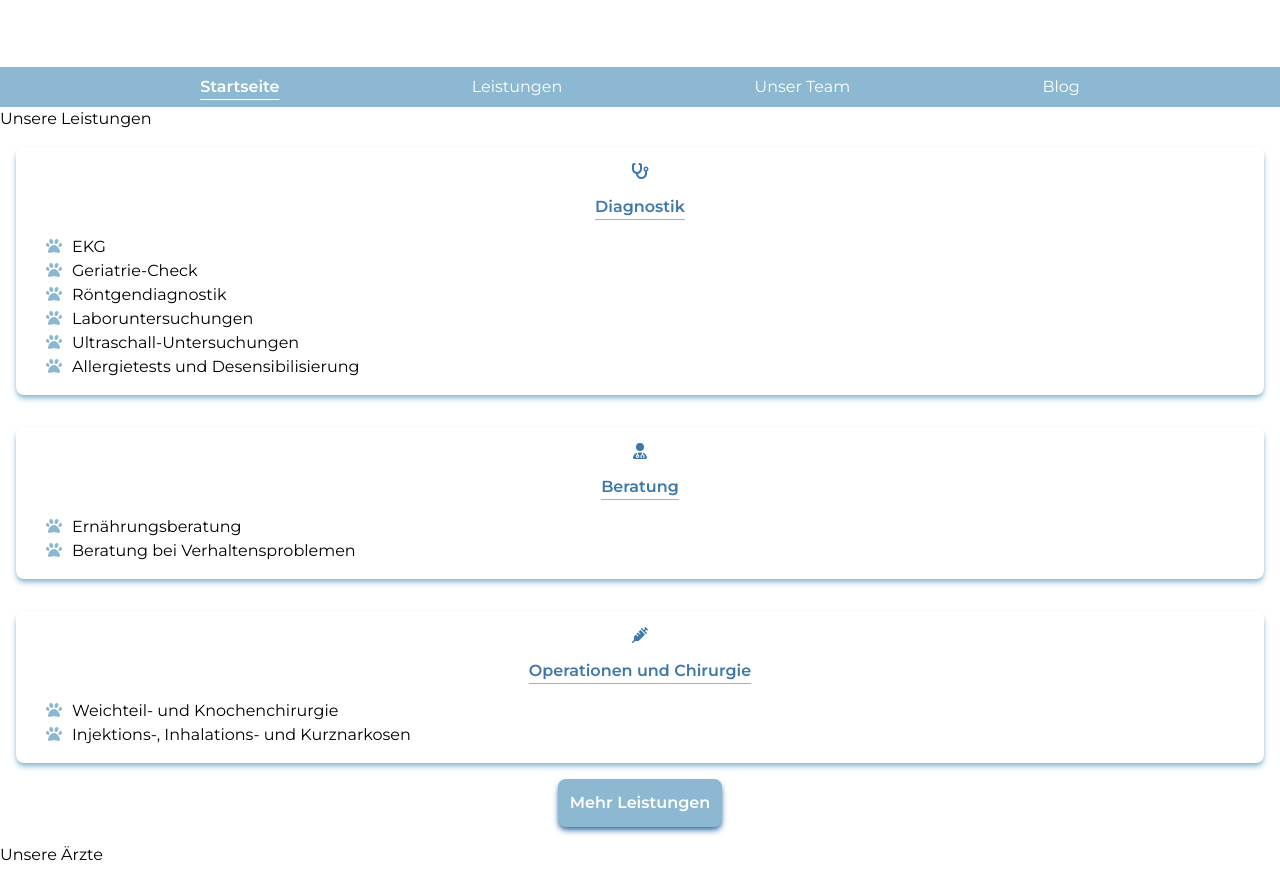
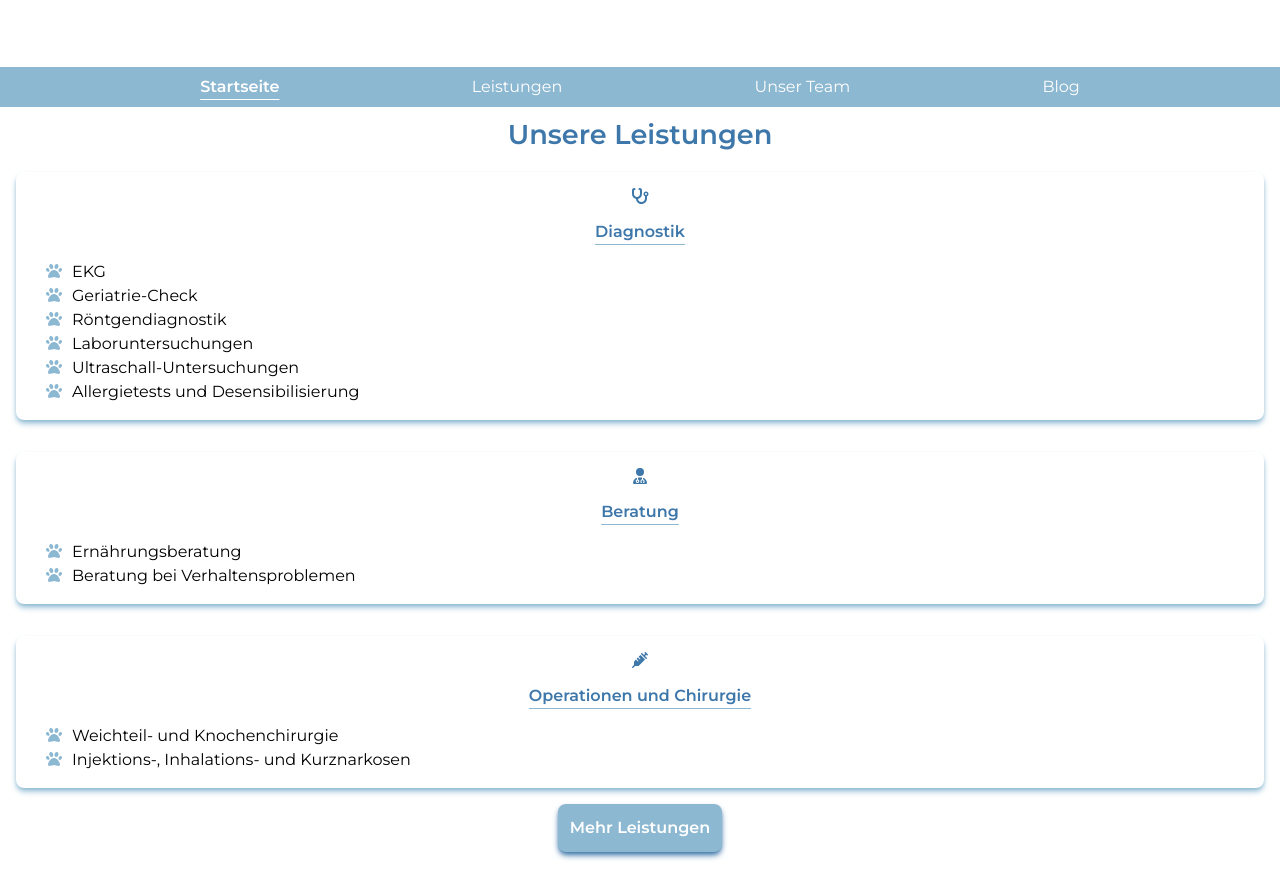
Before and after one commit to room-twenty/tierarztpraxis-volker-gerlitzki, a Next.js app in the folder vet-clinic/: page / in a window 1280 px wide. Shown: the part 343-1213 px from the top of the page. Built offline with nearby package versions, Linux system fonts and the light colour scheme.

Commit message:
chore: adjust tailwind classes to reflect change in globals.css

```diff
--- a/vet-clinic/components/DocTeamSection/DocTeamSection.tsx
+++ b/vet-clinic/components/DocTeamSection/DocTeamSection.tsx
@@ -4,7 +4,9 @@ import { TeamCard } from '../Card/Card';
 const DocTeamSection = () => {
   return (
     <section>
-      <h2 className="headings-sm">Unsere Ärzte</h2>
+      <h2 className="text-dblue text-center text-[1.7rem] font-semibold">
+        Unsere Ärzte
+      </h2>
       {team.map((mitglied: ITeam, index) => (
         <TeamCard key={mitglied.name + index + 1} {...mitglied} />
       ))}
--- a/vet-clinic/components/LeistungenSection/LeistungenSection.tsx
+++ b/vet-clinic/components/LeistungenSection/LeistungenSection.tsx
@@ -14,14 +14,16 @@ const LeistungenSection = ({
   const isPathLeistungen = currentPath === '/leistungen';
   return (
     <section className={`${styling}`}>
-      <h2 className="headings-sm">Unsere Leistungen</h2>{' '}
+      <h2 className="text-dblue pt-2 text-center text-[1.7rem] font-semibold">
+        Unsere Leistungen
+      </h2>{' '}
       {leistungen.slice(...sliceAmount).map((leistung: ILeistungen, index) => (
         <LeistungenCard key={leistung.title + index + 1} {...leistung} />
       ))}
       {!isPathLeistungen && (
         <Link
           href={'/leistungen'}
-          className="mb-4 w-max self-center rounded-lg bg-lblue p-3 font-semibold text-[white] shadow-md shadow-dblue hover:bg-dblue hover:shadow-lblue active:bg-dblue active:shadow-none">
+          className="bg-lblue shadow-dblue hover:bg-dblue hover:shadow-lblue active:bg-dblue mb-4 w-max self-center rounded-lg p-3 font-semibold text-[white] shadow-md active:shadow-none">
           Mehr Leistungen
         </Link>
       )}
```
